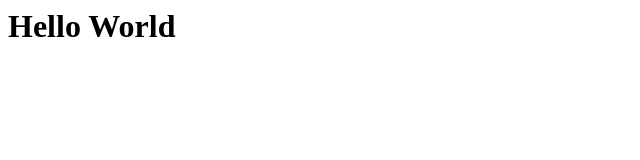
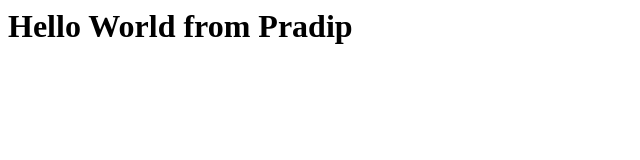
Before and after one commit to sameer1805/testgithub, a plain HTML site: page index.html in a window 1280 px wide. Shown: the whole page, without its empty margins (0-640 px from the left). Drawn offline with Linux system fonts and the light colour scheme.

Commit message:
helloworld from pradip

```diff
--- a/index.html
+++ b/index.html
@@ -1,7 +1,7 @@
 <html>
 	<body>
 	    <div>
-		   <h1> Hello World </h1>
+		   <h1> Hello World from Pradip </h1>
 		</div>
 	<body>
 </html>
```
